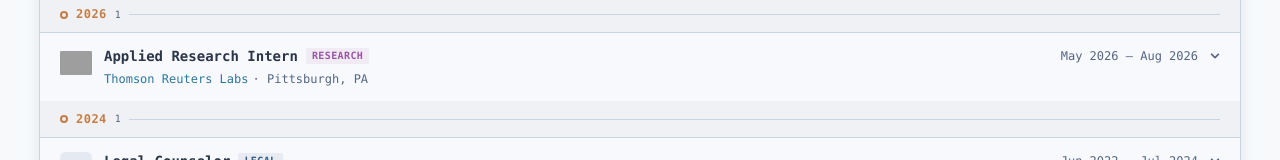
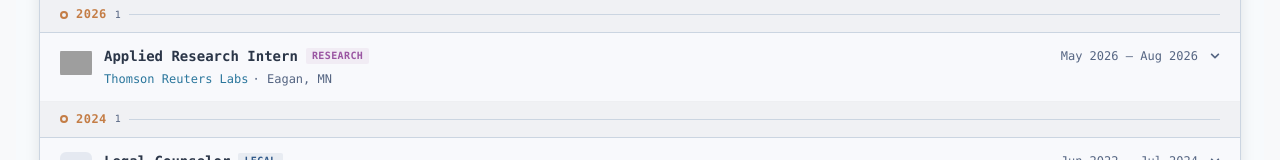
Before and after one commit to lizhang-AIandLaw/lizhang-AIandLaw.github.io, a React (Vite) app: page /experience in a window 1280 px wide. Shown: the part 470-630 px from the top of the page. Built offline with nearby package versions, Linux system fonts and the light colour scheme; grey boxes are pictures that could not be loaded.

Commit message:
Fix Thomson Reuters internship date and location

```diff
--- a/content/experience.json
+++ b/content/experience.json
@@ -29,7 +29,7 @@
       "title": "Applied Research Intern",
       "company": "Thomson Reuters Labs",
       "companyUrl": "https://www.thomsonreuters.com/",
-      "location": "Pittsburgh, PA",
+      "location": "Eagan, MN",
       "start": "2026-05-01",
       "end": "2026-08-31",
       "category": "industry",
--- a/content/zh/experience.json
+++ b/content/zh/experience.json
@@ -29,7 +29,7 @@
       "title": "Applied Research Intern",
       "company": "Thomson Reuters Labs",
       "companyUrl": "https://www.thomsonreuters.com/",
-      "location": "Pittsburgh, PA",
+      "location": "Eagan, MN",
       "start": "2026-05-01",
       "end": "2026-08-31",
       "category": "industry",
--- a/src/components/Experience.tsx
+++ b/src/components/Experience.tsx
@@ -46,6 +46,12 @@ const getIconUrl = (url?: string, company?: string, logos?: Record<string, strin
 const fmtDateFn = (v: string | undefined, presentLabel: string, lang: string) => {
   if (!v) return presentLabel
   if (v.toLowerCase() === 'present') return presentLabel
+  const monthMatch = v.match(/^(\d{4})-(\d{2})(?:-\d{2})?$/)
+  if (monthMatch) {
+    const [, year, month] = monthMatch
+    const d = new Date(Number(year), Number(month) - 1, 1)
+    return d.toLocaleDateString(lang === 'zh' ? 'zh-CN' : 'en-US', { month: 'short', year: 'numeric' })
+  }
   const d = new Date(v)
   if (Number.isNaN(d.getTime())) return v
   return d.toLocaleDateString(lang === 'zh' ? 'zh-CN' : 'en-US', { month: 'short', year: 'numeric' })
```
